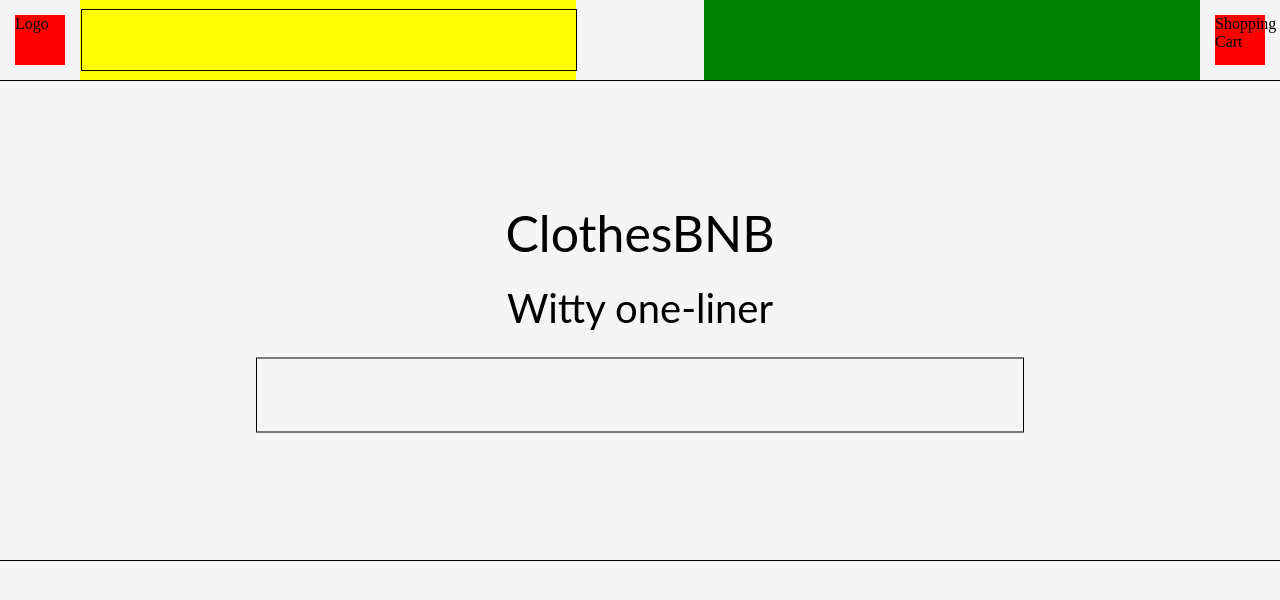
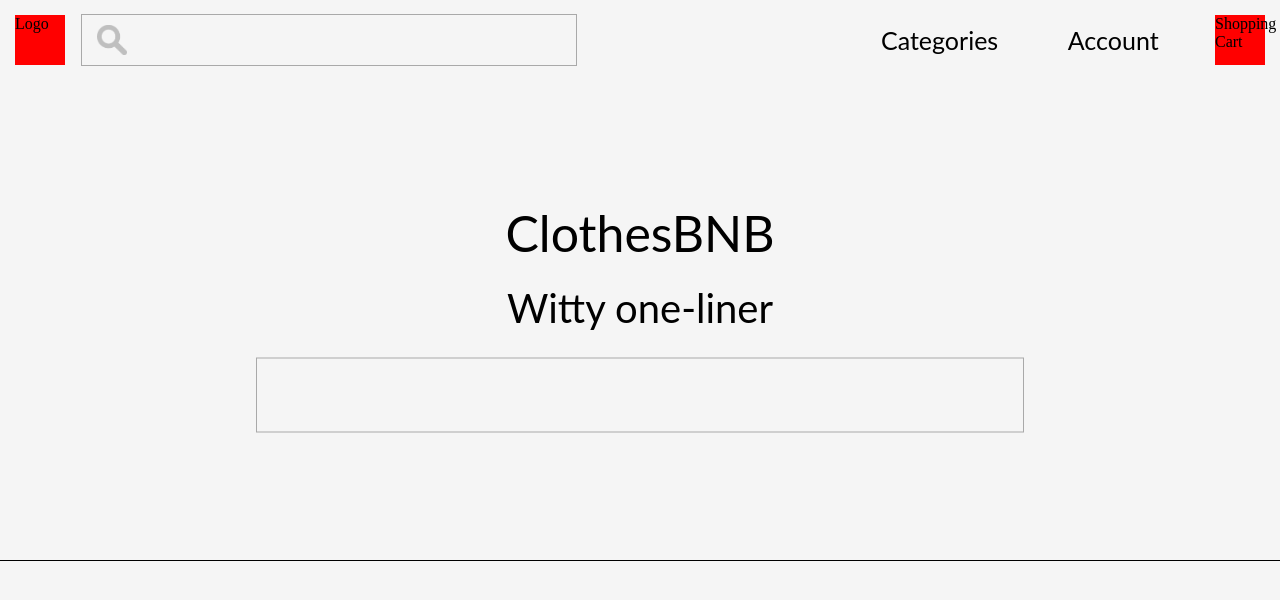
Before and after one commit to kenasprec/ClothesBNB, a plain HTML site: page index.html in a window 1280 px wide. Drawn offline with nearby package versions, Linux system fonts and the light colour scheme.

Commit message:
Fixing Navbar

```diff
--- a/assets/css/style.css
+++ b/assets/css/style.css
@@ -9,8 +9,6 @@ body, html {
     position: fixed;
     height: 80px;
     width: 100%;
-
-    border-bottom: 1px solid black;
 }
 
 #logo {
@@ -28,16 +26,22 @@ body, html {
     left: 80px;
     height: 100%;
     width: calc(45% - 80px);
-
-    background-color: yellow;
 }
 
 #navbar-search-box {
     position: relative;
-    top: 9px;
+    top: 14px;
     left: 1px;
-    height: 60px;
-    border: 1px solid black;
+    height: 50px;
+    border: 1px solid #A9A9A9;
+}
+
+#navbar-search-icon {
+    position: absolute;
+    top: 10px;
+    left: 15px;
+    height: 30px;
+    width: 30px;
 }
 
 #navbar-content {
@@ -45,8 +49,33 @@ body, html {
     left: 55%;
     height: 100%;
     width: calc(45% - 80px);
+}
 
-    background-color: green;
+.drop-down-tile {
+    position: relative;
+    float: left;
+    left: 30%;
+    height: 100%;
+    width: 35%;
+
+    transition: 0.3s;
+}
+
+.drop-down-tile:hover {
+    background-color: #d0d0d0;
+
+    transition: 0.3s;
+}
+
+.drop-down-text {
+    position: relative;
+    top: 50%;
+    transform: translateY(-50%);
+    text-align: center;
+
+    font-family: 'Lato', sans-serif;
+    font-size: 25px;
+    color: black;
 }
 
 #cart-icon {
@@ -116,5 +145,5 @@ body, html {
     margin: 0 auto;
     height: 73px;
 
-    border: 1px solid black;
+    border: 1px solid #A9A9A9;
 }
--- a/index.html
+++ b/index.html
@@ -14,11 +14,25 @@
             </div>
             <div id="navbar-search-tile">
                 <div id="navbar-search-box">
+                    <div id="navbar-search-icon">
+                        <img src="assets/img/search-icon.png" height="30px" width="30px">
+                    </div>
+                    <div id="navbar-search-query">
 
+                    </div>
                 </div>
             </div>
             <div id="navbar-content">
-
+                <div class="drop-down-tile">
+                    <div class="drop-down-text">
+                        Categories
+                    </div>
+                </div>
+                <div class="drop-down-tile">
+                    <div class="drop-down-text">
+                        Account
+                    </div>
+                </div>
             </div>
             <div id="cart-icon">
                 Shopping Cart
```
Also changed, not shown: assets/img/search-icon.png (added).
